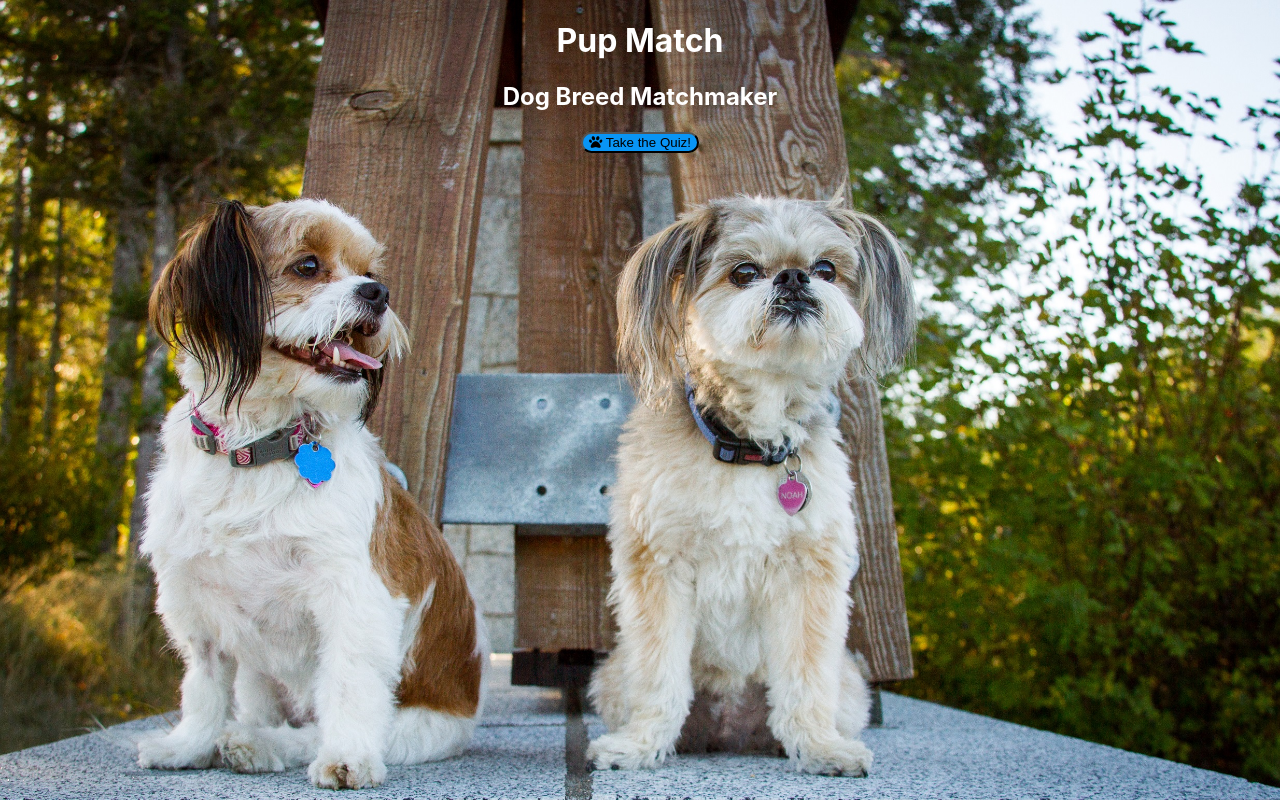
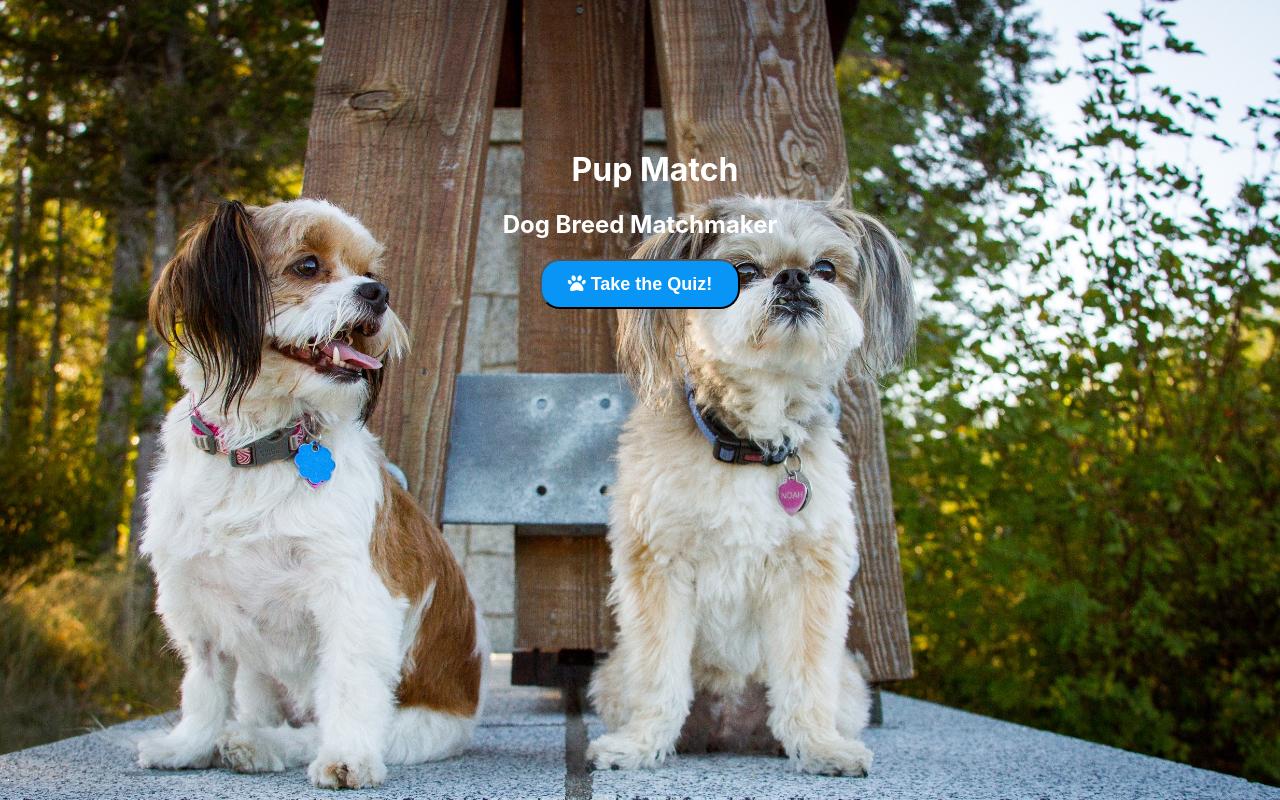
Before and after one commit to julie-git/puppy-match, a React (Create React App) app: page / in a window 1280 px wide. Built offline with nearby package versions, Linux system fonts and the light colour scheme.

Commit message:
fixed button styling quiz styling

```diff
--- a/package.json
+++ b/package.json
@@ -12,11 +12,13 @@
     "@testing-library/react": "^9.4.0",
     "@testing-library/user-event": "^7.2.1",
     "axios": "^0.19.2",
+    "bootstrap": "^4.4.1",
     "framer-motion": "^1.8.4",
     "hover.css": "^2.3.2",
     "jquery": "^3.4.1",
     "materialize-css": "^1.0.0-rc.2",
     "react": "^16.12.0",
+    "react-bootstrap": "^1.0.0-beta.16",
     "react-dom": "^16.12.0",
     "react-materialize": "^3.5.9",
     "react-router-dom": "^5.1.2",
--- a/src/components/SearchResults/index.js
+++ b/src/components/SearchResults/index.js
@@ -1,7 +1,6 @@
 import React from "react";
 import "./style.css";
-import Card from "react-materialize/lib/Card";
-import Search from "../../components/pages/Search"
+// import Search from "../../components/pages/Search"
 
 function SearchResults(props) {
 
--- a/src/components/pages/About.js
+++ b/src/components/pages/About.js
@@ -1,9 +1,10 @@
 import React from "react";
 // get our fontawesome imports
-import { faHome } from "@fortawesome/free-solid-svg-icons";
-import { FontAwesomeIcon } from "@fortawesome/react-fontawesome";
+// import { faHome } from "@fortawesome/free-solid-svg-icons";
+// import { FontAwesomeIcon } from "@fortawesome/react-fontawesome";
 import { Link } from "react-router-dom";
 import "../../styles/About.css";
+// import {bounde} from 'react-animations';
 
 
 
@@ -12,13 +13,16 @@ function About() {
   return (
 
     <div className="header">
-           <div >
+
+     <div className="intro" >
+
         <h1>Pup Match</h1>
+
         <h2>Dog Breed Matchmaker</h2>
+
+
+      <Link to="/quiz"><button type="button" className="button hvr-grow">  <i class="fas fa-paw"></i> Take the Quiz! </button></Link>
       </div>
-
-      <Link to="/quiz"><button type="button">  <i class="fas fa-paw"></i> Take the Quiz!</button></Link>
-
 
 
      </div>
--- a/src/components/pages/Quiz.js
+++ b/src/components/pages/Quiz.js
@@ -1,16 +1,16 @@
 import React, { Component } from "react";
 import { Link, useHistory, Redirect } from "react-router-dom";
 import "../../styles/Quiz.css";
-import Search from "../pages/Search"
+// import Search from "../pages/Search"
 import Grid from '@material-ui/core/Grid';
-import clsx from 'clsx';
-import { makeStyles } from '@material-ui/core/styles';
+// import clsx from 'clsx';
+// import { makeStyles } from '@material-ui/core/styles';
 
-import Radio from '@material-ui/core/Radio';
-import RadioGroup from '@material-ui/core/RadioGroup';
-import FormControlLabel from '@material-ui/core/FormControlLabel';
-import FormControl from '@material-ui/core/FormControl';
-import FormLabel from '@material-ui/core/FormLabel';
+// import Radio from '@material-ui/core/Radio';
+// import RadioGroup from '@material-ui/core/RadioGroup';
+// import FormControlLabel from '@material-ui/core/FormControlLabel';
+// import FormControl from '@material-ui/core/FormControl';
+// import FormLabel from '@material-ui/core/FormLabel';
 
 
 
@@ -31,10 +31,10 @@ class Quiz extends Component {
     event.preventDefault();
 
     let setBreed = this.calculateBreed();
-    console.log("===retrurn from calcodgbreed")
+    // console.log("===retrurn from calcodgbreed")
     //  console.log(this.state.breed);
     //  localStorage.setItem("breed", this.state.breed);
-    console.log(setBreed);
+    // console.log(setBreed);
     localStorage.setItem("breed", setBreed);
     this.setState({ redirectToNewPage: true });
 
@@ -46,7 +46,7 @@ class Quiz extends Component {
   }
 
   calculateBreed() {
-    console.log("***Calculate breed");
+    // console.log("***Calculate breed");
     let pickBreed = "";
     const answers = Object.values(this.state);
     // console.log(answers);
@@ -62,13 +62,13 @@ class Quiz extends Component {
         if (mf < m) {
           mf = m;
           item = answers[i];
-          console.log(item);
+          // console.log(item);
         }
       }
       m = 0;
     }
 
-    console.log(item + " ( " + mf + " times ) ");
+    // console.log(item + " ( " + mf + " times ) ");
 
     //figure out breedname
     switch (item) {
@@ -92,8 +92,7 @@ class Quiz extends Component {
         pickBreed = "shihtzu";
 
     }
-    // // this.state.breed.setState(pickBreed);
-    // console.log(pickBreed);
+
 
     return pickBreed;
   }
@@ -108,13 +107,14 @@ class Quiz extends Component {
           <h1 className="h1over">Pup Match Quiz</h1>
           <Grid container justify="center">
             <form onSubmit={this.handleFormSubmit}>
+              <div className="q-wrapper">
                 <label className="question">
                   1. What is your ideal Pup Size?
          </label>
                 <div className="radio">
                   <label>
                     <input onChange={this.handleInputChange} type="radio" name="q1" value="c" />
-                  Xtra Small - I like to carry my pup in my purse or backpack
+                    Extra Small - I like to carry my pup in my purse or backpack
           </label>
                 </div>
                 <div className="radio">
@@ -135,7 +135,8 @@ class Quiz extends Component {
                     Large - I want a big bundle of joy, more to love
           </label>
                 </div>
-
+              </div>
+              <div className="q-wrapper">
                 <label className="question">
                   2.  It's Friday Night, What's the Plan?
          </label>
@@ -164,6 +165,8 @@ class Quiz extends Component {
                     A game of pickup basketball, beers with the guys
           </label>
                 </div>
+              </div>
+              <div className="q-wrapper">
                 <label className="question">
                   3. My Favorite Foods are ?
          </label>
@@ -192,6 +195,8 @@ class Quiz extends Component {
                     Pepperoni Pizza and beer
           </label>
                 </div>
+              </div>
+              <div className="q-wrapper">
                 <label className="question">
                   4. How often do I clean my Home?
          </label>
@@ -219,6 +224,8 @@ class Quiz extends Component {
                     Clean? I hire a cleaning lady
           </label>
                 </div>
+              </div>
+              <div className="q-wrapper">
                 <label className="question">
                   5. My favorite movie with dogs is..
          </label>
@@ -246,8 +253,8 @@ class Quiz extends Component {
                     Shiloh
           </label>
                 </div>
-              <button className="btn btn-default" type="submit"><i class="fas fa-paw"></i>Submit</button>
-
+              </div>
+              <button className="btn btn-default" type="submit" className="button hvr-grow"><i class="fas fa-paw"></i> Submit</button>
             </form>
 
           </Grid>
--- a/src/styles/About.css
+++ b/src/styles/About.css
@@ -10,6 +10,54 @@
     height: 100vh;
 }
 
+.intro{
+    margin-top: 150px;
+}
+
 button{
     border-radius: 20px;
+    height: 50px;
+    font-size: large;
+    font-weight: 600;
+    color: white;
+    width: 200px;
+    }
+
+
+.hvr-grow {
+    display: inline-block;
+    vertical-align: middle;
+    transform: translateZ(0);
+    box-shadow: 0 0 1px rgba(0, 0, 0, 0);
+    backface-visibility: hidden;
+    -moz-osx-font-smoothing: grayscale;
+    transition-duration: 0.3s;
+    transition-property: transform;
 }
+
+.hvr-grow:hover,
+.hvr-grow:focus,
+.hvr-grow:active {
+    transform: scale(1.1);
+}
+
+/* Icon Spin */
+.hvr-icon-spin {
+    display: inline-block;
+    vertical-align: middle;
+    -webkit-transform: perspective(1px) translateZ(0);
+    transform: perspective(1px) translateZ(0);
+    box-shadow: 0 0 1px rgba(0, 0, 0, 0);
+  }
+  .hvr-icon-spin .hvr-icon {
+    -webkit-transition-duration: 1s;
+    transition-duration: 1s;
+    -webkit-transition-property: transform;
+    transition-property: transform;
+    -webkit-transition-timing-function: ease-in-out;
+    transition-timing-function: ease-in-out;
+  }
+  .hvr-icon-spin:hover .hvr-icon, .hvr-icon-spin:focus .hvr-icon, .hvr-icon-spin:active .hvr-icon {
+    -webkit-transform: rotate(360deg);
+    transform: rotate(360deg);
+  }
--- a/src/styles/Quiz.css
+++ b/src/styles/Quiz.css
@@ -22,3 +22,16 @@
 .h1over{
     text-align: center;
 }
+
+button{
+    border-radius: 20px;
+    width: 200px;
+}
+
+.question{
+    margin-top: 10px;
+}
+
+.q-wrapper{
+    margin-bottom: 10px;
+}
--- a/src/styles/Search.css
+++ b/src/styles/Search.css
@@ -5,8 +5,8 @@
      background-size: cover;
      width:100%;
     color: black;
-    /* height: 100vh; */
-    height: max-content;
+     height: 100vh;
+    /* height: max-content; */
     margin:0;
     font-size: large;
 }
@@ -18,6 +18,12 @@
     width:60%;
     opacity: 1.0;
     margin-left: 350px;
+    margin-top: 150px;
+}
+
+.search-wrapper h1{
+    text-align: center;
+
 }
 
 
@@ -40,3 +46,12 @@
 .content-wrapper h1{
     margin-left: 30px;
 }
+
+.content-wrapper p{
+    margin-right: 30px;
+    font-size: large;
+}
+
+h1{
+    margin-left: 30px;
+}
```
Also changed, not shown: src/components/pages/Search.js (+6 -6 lines), 1 other file (tests, documents, lock files or other folders). Lines whose indentation alone changed are shown as unchanged.
